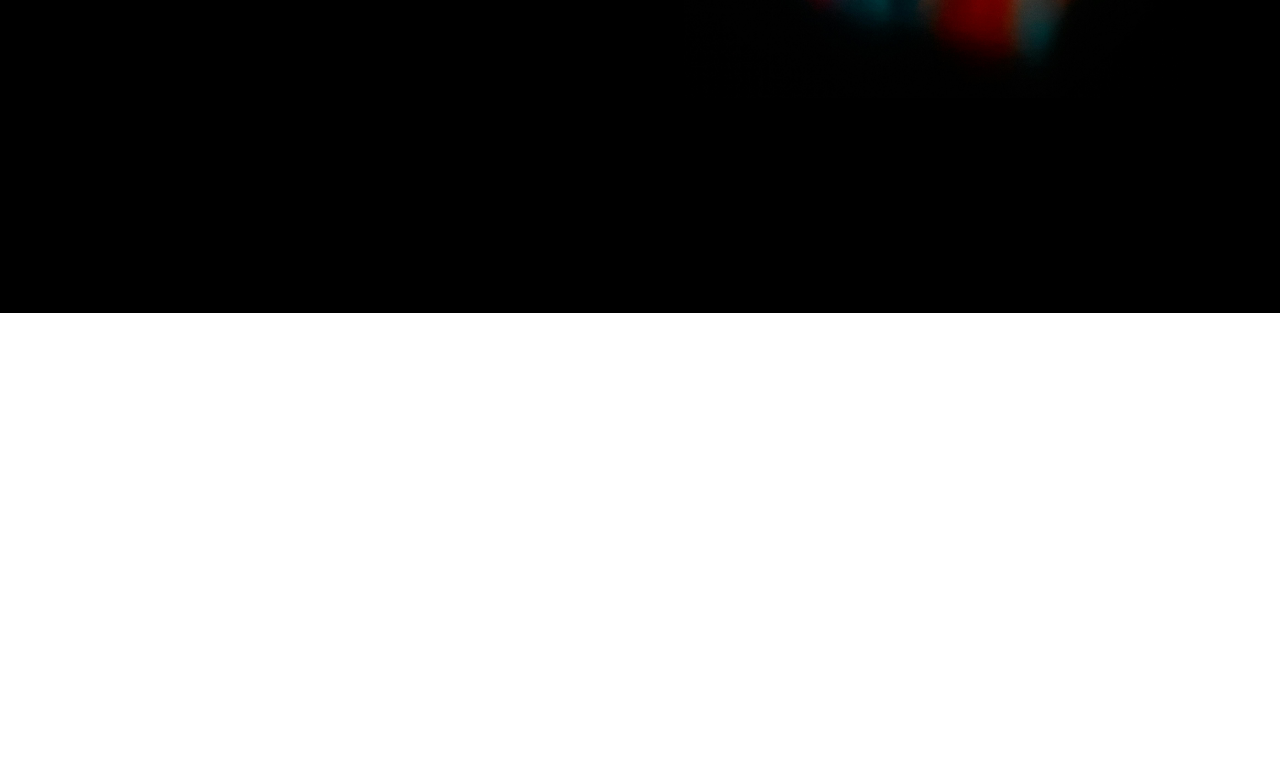
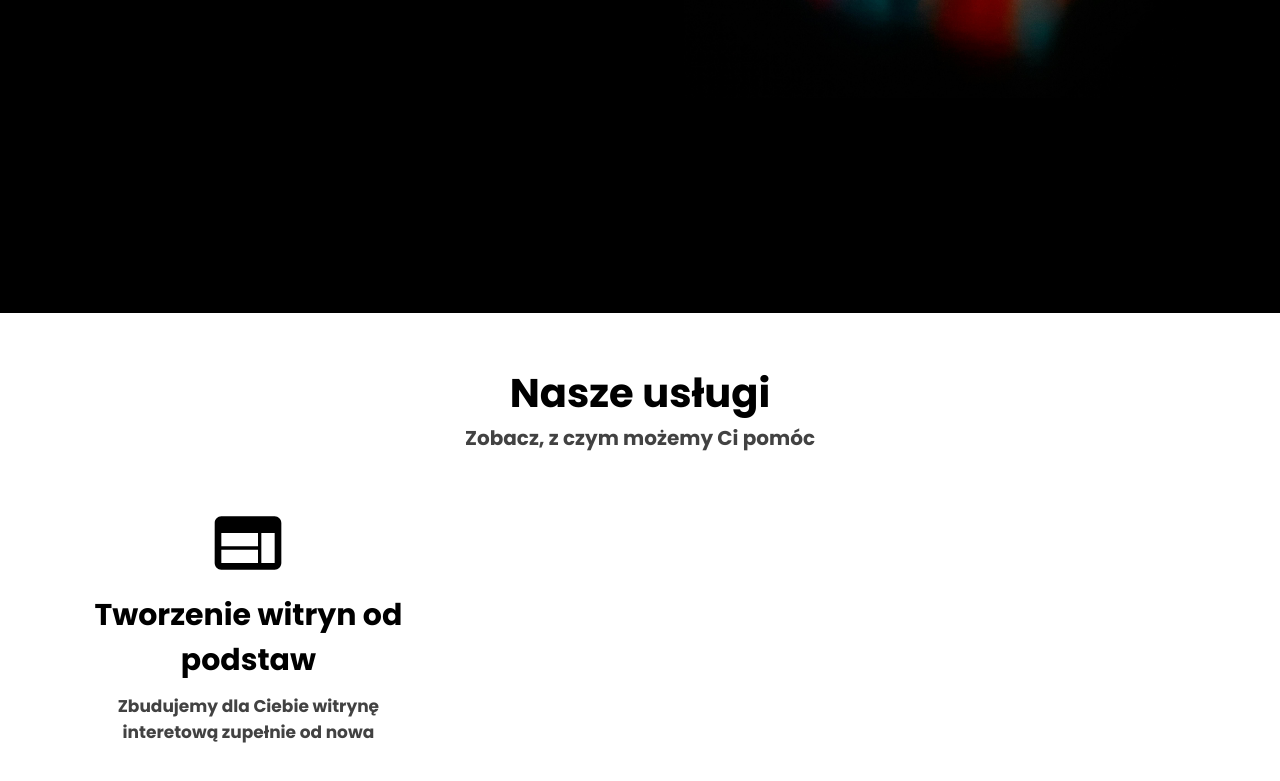
Before and after one commit to KamilCodemate/KamilCodemateWebsite, a React (Create React App) app: page / in a window 1280 px wide. Shown: the part 487-1268 px from the top of the page. Before the commit the page ends 800 px from the top, so only its background shows below. Built offline with nearby package versions, Linux system fonts and the light colour scheme.

Commit message:
Made basic services section layout

```diff
--- a/package.json
+++ b/package.json
@@ -12,6 +12,7 @@
     "@types/react-dom": "^18.2.21",
     "react": "^18.2.0",
     "react-dom": "^18.2.0",
+    "react-icons": "^5.0.1",
     "react-scripts": "5.0.1",
     "sass": "^1.71.1",
     "typescript": "^4.9.5",
--- a/src/Pages/MainPage.tsx
+++ b/src/Pages/MainPage.tsx
@@ -1,6 +1,7 @@
 import React from 'react';
 import './PageStyles/MainPage.scss';
 import LaptopImage from '../images/hero-laptop.jpg';
+import { MdWeb } from 'react-icons/md';
 const MainPage: React.FC = () => {
   return (
     <div className='container'>
@@ -26,6 +27,24 @@
           <img src={LaptopImage} alt='laptop' />
         </div>
       </div>
+      <div id='services'>
+        <div id='services-title'>
+          <span id='first-services-title'>Nasze usługi</span>
+          <span id='second-services-title'>Zobacz, z czym możemy Ci pomóc</span>
+        </div>
+        <div id='services-cards'>
+          <div className='service-row service-first-row'>
+            <div className='card'>
+              <div className='card-icon'>
+                <MdWeb size={80} />
+              </div>
+              <div className='card-title'>Tworzenie witryn od podstaw</div>
+              <div className='card-description'>Zbudujemy dla Ciebie witrynę interetową zupełnie od nowa</div>
+            </div>
+          </div>
+          <div className='service-row service-second-row'> </div>
+        </div>
+      </div>
     </div>
   );
 };
--- a/src/Pages/PageStyles/MainPage.scss
+++ b/src/Pages/PageStyles/MainPage.scss
@@ -73,3 +73,74 @@
     font-weight: 600;
   }
 }
+#services {
+  background-color: white;
+  width: 100%;
+
+  #services-title {
+    width: 100%;
+    display: flex;
+    align-items: center;
+    justify-content: center;
+    flex-direction: column;
+    padding-top: 50px;
+    padding-bottom: 50px;
+  }
+  #first-services-title {
+    font-size: 40px;
+    font-weight: bold;
+  }
+  #second-services-title {
+    font-size: 20px;
+    font-weight: bold;
+    color: rgb(66, 66, 66);
+  }
+}
+#services-cards {
+  display: flex;
+  flex-direction: column;
+  align-items: center;
+  gap: 25px;
+  width: 100%;
+
+  .service-row {
+    width: 100%;
+    height: 250px;
+    padding: 0 50px 0 50px;
+    .card {
+      text-align: center;
+      width: 31vw;
+      height: 100%;
+
+      .card-icon {
+        width: 100%;
+        display: flex;
+        align-items: center;
+        justify-content: center;
+      }
+      .card-title {
+        width: 100%;
+        display: flex;
+        align-items: center;
+        justify-content: center;
+        padding-top: 10px;
+        font-size: 30px;
+        font-weight: bold;
+        color: black;
+      }
+      .card-description {
+        width: 100%;
+        padding: 0 10% 0 10%;
+        display: flex;
+        align-items: center;
+        justify-content: center;
+        padding-top: 10px;
+        font-size: 20px;
+        color: rgb(66, 66, 66);
+        text-align: center;
+        font-size: 17px;
+        font-weight: bold;
+      }
+    }
+  }
+}
```
Also changed, not shown: 1 other file (tests, documents, lock files or other folders).
